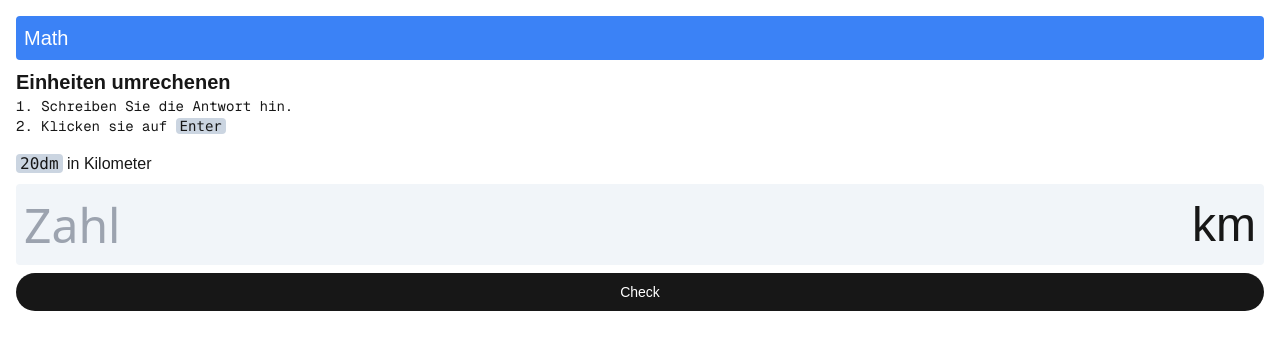
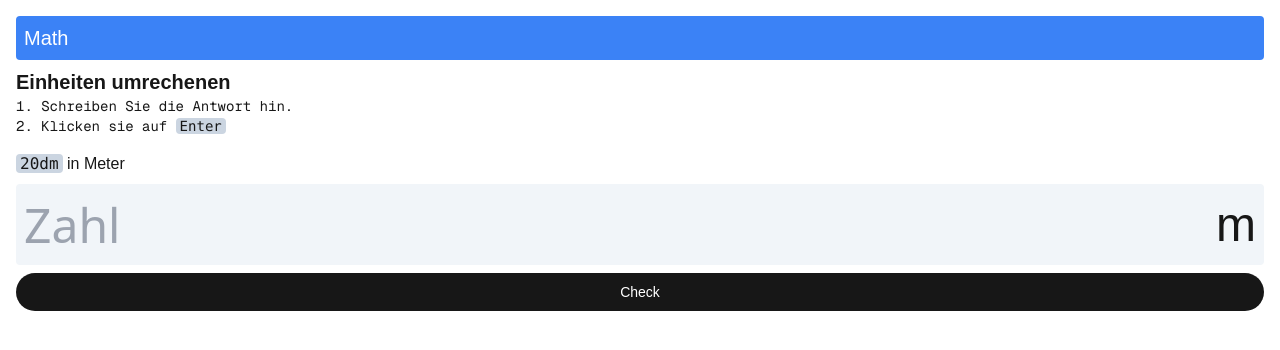
Before and after one commit to Raza-Ramadhani/learn, a Next.js app: page /m/einheiten/a in a window 1280 px wide. Shown: the top 350 px of the page. Built offline with nearby package versions, Linux system fonts and the light colour scheme.

Commit message:
added float precision

```diff
--- a/app/ui/number-form.tsx
+++ b/app/ui/number-form.tsx
@@ -14,8 +14,8 @@ export function NumberForm() {
             {name: 'Tonnen', symbol:'t', decimal:1000000},
         ]},
         {name: 'Länge', units: [
+            {name: 'Kilometer', symbol:'km', decimal:1000},
             {name: 'Meter', symbol:'m', decimal:1},
-            {name: 'Kilometer', symbol:'km', decimal:1000},
             {name: 'Dezimeter', symbol:'dm', decimal:0.1},
             {name: 'Zentimeter', symbol:'cm', decimal:0.01},
             {name: 'Milimeter', symbol:'mm', decimal:0.001},
@@ -36,16 +36,19 @@ export function NumberForm() {
         if(prevState.correct == true) {
             const startUnitIndex = Math.floor(Math.random() * 4)
             const indexUpOrDown = Math.floor(Math.random() * 1) + 1
+            const makeDecimal = Math.floor(Math.random() * 2) == 0 ? 1 : 0.1
 
             return {
                 randomEinheit: Math.floor(Math.random() *2),
-                randomNumber: Math.floor(Math.random() * 999),
+                randomNumber: (Math.floor(Math.random() * 999)*makeDecimal).toPrecision(3) as unknown as number,
                 startUnitIndex: startUnitIndex,
                 randomUnitIndex: startUnitIndex + indexUpOrDown < 5 ? startUnitIndex+ indexUpOrDown: startUnitIndex - indexUpOrDown,
                 correct: undefined,
             }
         }
-        if ((userNumber * multiple) == prevState.randomNumber) {
+        console.log((userNumber * lange[prevState.randomEinheit].units[prevState.randomUnitIndex].decimal))
+        console.log((lange[prevState.randomEinheit].units[prevState.startUnitIndex].decimal * prevState.randomNumber))
+        if ((userNumber * lange[prevState.randomEinheit].units[prevState.randomUnitIndex].decimal).toPrecision(5) as unknown as number == (lange[prevState.randomEinheit].units[prevState.startUnitIndex].decimal * prevState.randomNumber).toPrecision(5)as unknown as number) {
             return{
                 randomEinheit: prevState.randomEinheit,
                 randomNumber: prevState.randomNumber,
```
